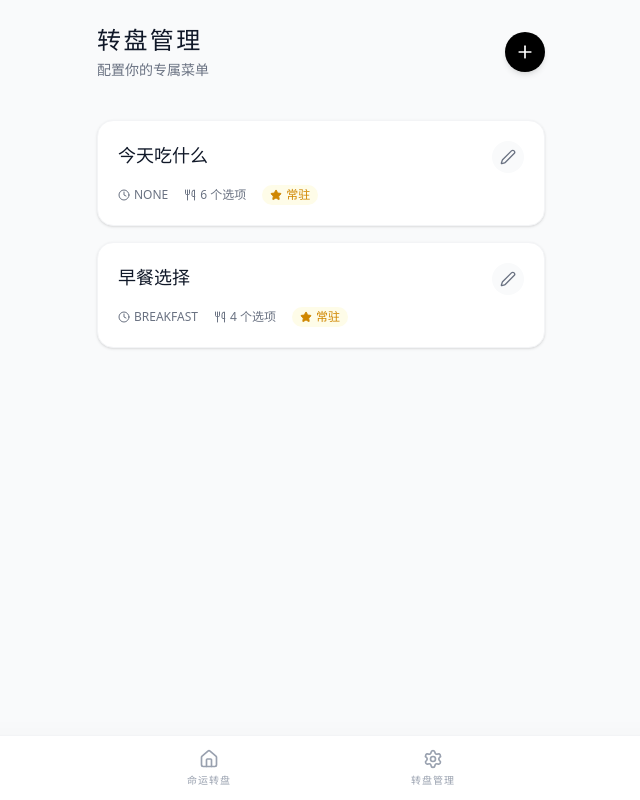
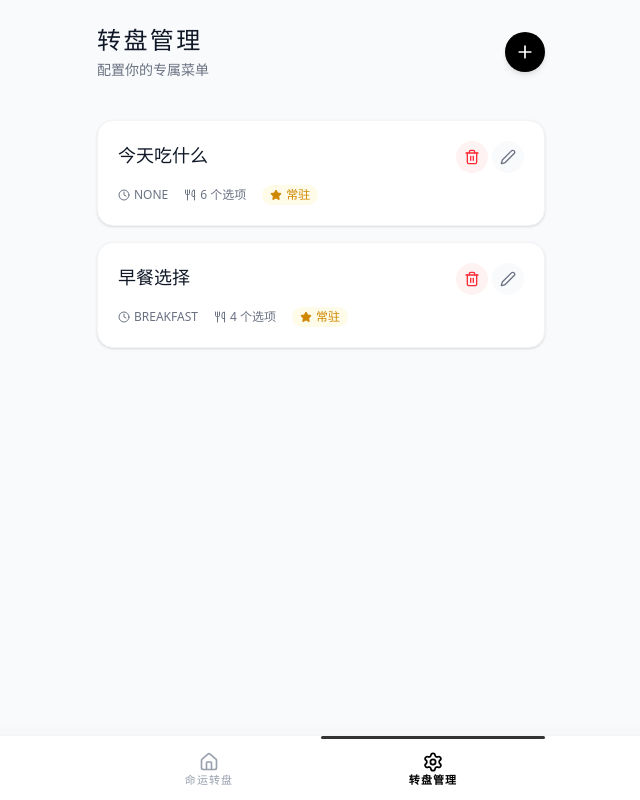
Before and after one commit to AlkaidSTART/what-to-eat, a Next.js app: page /manage in a window 1280 px wide. Shown: the whole page, without its empty margins (319-959 px from the left). Built offline with nearby package versions, Linux system fonts and the light colour scheme.

Commit message:
feat(管理页面): 优化删除按钮的透明度过渡效果

```diff
--- a/src/app/(main)/layout.tsx
+++ b/src/app/(main)/layout.tsx
@@ -1,8 +1,57 @@
+"use client";
 import Link from "next/link";
 import { Home, Settings } from "lucide-react";
-import { ReactNode } from "react";
+import { ReactNode, useRef, useEffect } from "react";
+import gsap from "gsap";
+import { usePathname } from "next/navigation";
 
 export default function MainLayout({ children }: { children: ReactNode }) {
+  const pathname = usePathname();
+  const navRef = useRef<HTMLDivElement>(null);
+  const indicatorRef = useRef<HTMLDivElement>(null);
+  const tabList = [
+    { href: "/home", label: "命运转盘", icon: Home },
+    { href: "/manage", label: "转盘管理", icon: Settings },
+  ];
+
+
+  // GSAP滑块跟随动画
+  useEffect(() => {
+    if (!navRef.current || !indicatorRef.current) return;
+    const tabs = Array.from(navRef.current.querySelectorAll("a"));
+    const activeIdx = tabList.findIndex(tab => tab.href === pathname);
+    if (activeIdx === -1) return;
+    const activeTab = tabs[activeIdx] as HTMLElement;
+    if (!activeTab) return;
+    const navRect = navRef.current.getBoundingClientRect();
+    const tabRect = activeTab.getBoundingClientRect();
+    const left = tabRect.left - navRect.left;
+    const width = tabRect.width;
+      // 高级GSAP切换动画：滑块收缩-移动-展开
+      const indicator = indicatorRef.current;
+      const prevLeft = indicator._gsap?.x || 0;
+      const prevWidth = indicator.offsetWidth;
+      // 顺滑的“收缩-移动-展开”动画，移动与收缩/展开部分重叠
+      gsap.timeline()
+        .to(indicator, {
+          width: Math.max(8, prevWidth * 0.4),
+          x: prevLeft + (prevWidth - Math.max(8, prevWidth * 0.4)) / 2,
+          duration: 0.13,
+          ease: "power2.inOut"
+        })
+        .to(indicator, {
+          x: left + (width - Math.max(8, prevWidth * 0.4)) / 2,
+          duration: 0.13,
+          ease: "power1.inOut"
+        }, "<")
+        .to(indicator, {
+          width: width,
+          x: left,
+          duration: 0.18,
+          ease: "power3.out"
+        });
+  }, [pathname]);
+
   return (
     <div className="flex flex-col min-h-screen bg-gray-50 text-gray-900 font-sans">
       {/* 顶部占位或空，由子页面决定 */}
@@ -12,16 +61,27 @@ export default function MainLayout({ children }: { children: ReactNode }) {
 
       {/* 底部导航栏 Material Design 极简风 */}
       <nav className="fixed bottom-0 w-full bg-white border-t border-gray-100 shadow-[0_-4px_20px_rgb(0,0,0,0.02)] z-50">
-        <div className="max-w-md mx-auto flex justify-around items-center h-16">
-          <Link href="/home" className="flex flex-col items-center justify-center w-full h-full text-gray-400 hover:text-black transition-colors group">
-            <Home className="w-5 h-5 mb-1 group-hover:scale-110 transition-transform" />
-            <span className="text-[10px] tracking-widest uppercase">命运转盘</span>
-          </Link>
-
-          <Link href="/manage" className="flex flex-col items-center justify-center w-full h-full text-gray-400 hover:text-black transition-colors group">
-            <Settings className="w-5 h-5 mb-1 group-hover:scale-110 transition-transform" />
-            <span className="text-[10px] tracking-widest uppercase">转盘管理</span>
-          </Link>
+        <div ref={navRef} className="max-w-md mx-auto flex justify-around items-center h-16 relative">
+          {/* 滑块指示器 */}
+          <div
+            ref={indicatorRef}
+            className="absolute left-0 top-0 h-[3px] rounded-full z-0 transition-all bg-black/80"
+            style={{ width: 0, x: 0, pointerEvents: 'none' }}
+          />
+          {tabList.map((tab) => {
+            const isActive = pathname === tab.href;
+            const Icon = tab.icon;
+            return (
+              <Link
+                key={tab.href}
+                href={tab.href}
+                className={`relative flex flex-col items-center justify-center w-full h-full z-10 transition-colors group ${isActive ? 'text-black font-semibold' : 'text-gray-400 hover:text-black'}`}
+              >
+                <Icon className={`w-5 h-5 mb-0.5 transition-transform ${isActive ? 'scale-105' : 'group-hover:scale-105'}`} />
+                <span className="text-[11px] tracking-widest uppercase leading-none" style={{fontWeight: isActive ? 600 : 400}}>{tab.label}</span>
+              </Link>
+            );
+          })}
         </div>
       </nav>
     </div>
--- a/src/app/(main)/manage/page.tsx
+++ b/src/app/(main)/manage/page.tsx
@@ -98,7 +98,7 @@ export default function ManagePage() {
                 {/* 删除按钮 */}
                 <button
                   onClick={(e) => handleDelete(roulette.id, e)}
-                  className="absolute top-5 right-14 w-8 h-8 rounded-full bg-red-50 flex items-center justify-center opacity-0 group-hover:opacity-100 transition-all hover:bg-red-100"
+                  className="absolute top-5 right-14 w-8 h-8 rounded-full bg-red-50 flex items-center justify-center transition-all hover:bg-red-100"
                   title="删除转盘"
                 >
                   <Trash2 className="w-4 h-4 text-red-500" />
```
